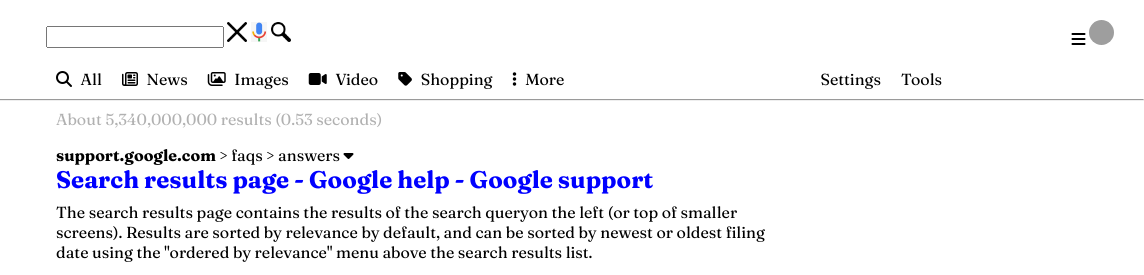
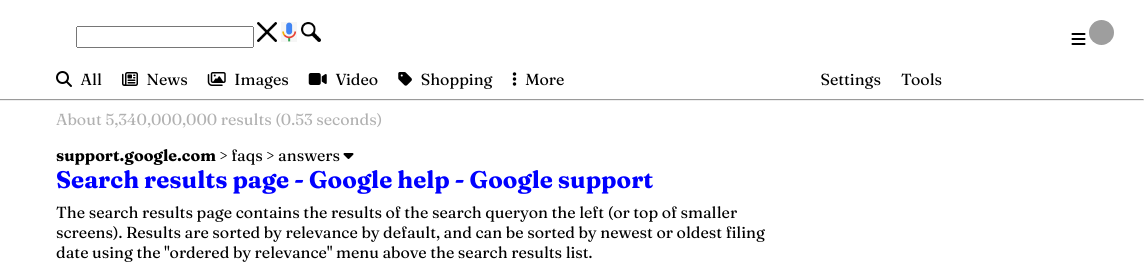
Before and after one commit to dgruszka/gooimg, a plain HTML site: page index.html in a window 1280 px wide. Shown: the top 275 px of the page, 136-1280 px from the left. Drawn offline with Linux system fonts and the light colour scheme; grey boxes are pictures that could not be loaded.

Commit message:
repaired damage

```diff
--- a/css/styles.css
+++ b/css/styles.css
@@ -33,7 +33,7 @@ body {
 }
 
 .header-bar input {
-  margin-left: var(--size-50);
+  margin-left: 5rem;
 }
 
 .logo img {
```
